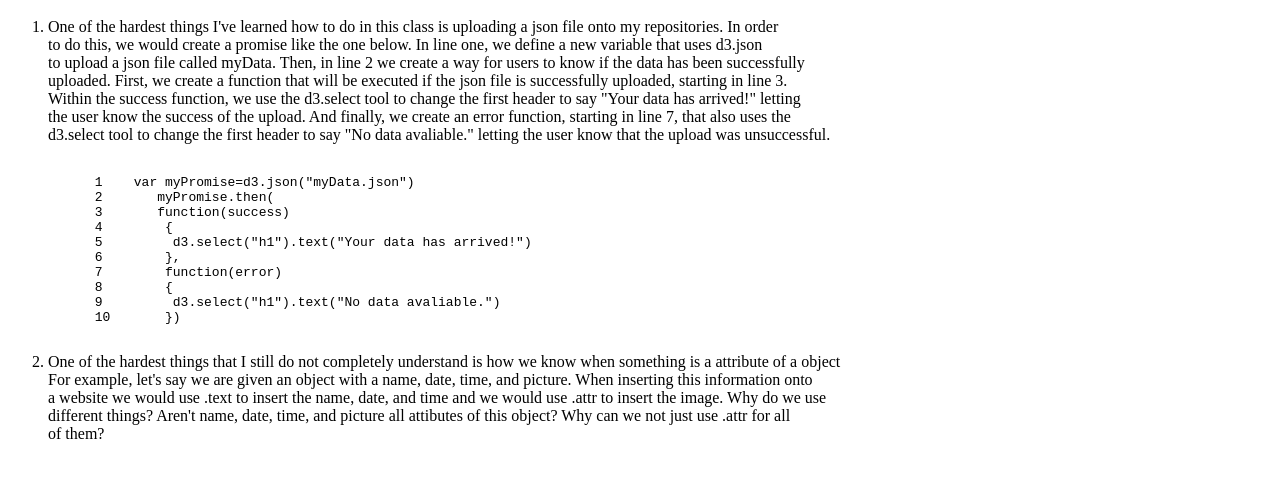
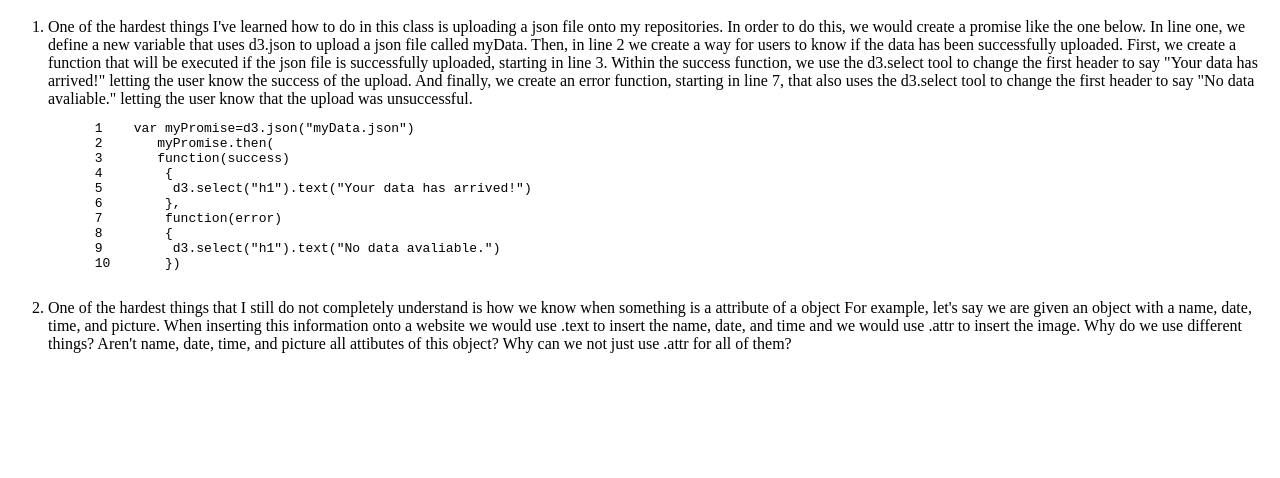
Before and after one commit to matherlyr/reflectionPrep, a plain HTML site: page index.html in a window 1280 px wide. Shown: the part 48-526 px from the top of the page. Drawn offline with Linux system fonts and the light colour scheme.

Commit message:
Update index.html

```diff
--- a/index.html
+++ b/index.html
@@ -2,13 +2,13 @@
 <body>
 <h1>Refelction!</h1>
 <ol>
-  <li>One of the hardest things I've learned how to do in this class is uploading a json file onto my repositories. In order<br>
-        to do this, we would create a promise like the one below. In line one, we define a new variable that uses d3.json<br>
-        to upload a json file called myData. Then, in line 2 we create a way for users to know if the data has been successfully<br>
-        uploaded. First, we create a function that will be executed if the json file is successfully uploaded, starting in line 3.<br>
-        Within the success function, we use the d3.select tool to change the first header to say "Your data has arrived!" letting<br>
-        the user know the success of the upload. And finally, we create an error function, starting in line 7, that also uses the<br>
-        d3.select tool to change the first header to say "No data avaliable." letting the user know that the upload was unsuccessful.<br>
+  <li>One of the hardest things I've learned how to do in this class is uploading a json file onto my repositories. In order
+        to do this, we would create a promise like the one below. In line one, we define a new variable that uses d3.json
+        to upload a json file called myData. Then, in line 2 we create a way for users to know if the data has been successfully
+        uploaded. First, we create a function that will be executed if the json file is successfully uploaded, starting in line 3.
+        Within the success function, we use the d3.select tool to change the first header to say "Your data has arrived!" letting
+        the user know the success of the upload. And finally, we create an error function, starting in line 7, that also uses the
+        d3.select tool to change the first header to say "No data avaliable." letting the user know that the upload was unsuccessful.
       <br>
       <pre>
       1    var myPromise=d3.json("myData.json")
@@ -23,10 +23,10 @@
       10       })
       </pre>
   </li>
-  <li>One of the hardest things that I still do not completely understand is how we know when something is a attribute of a object<br>
-        For example, let's say we are given an object with a name, date, time, and picture. When inserting this information onto<br>
-        a website we would use .text to insert the name, date, and time and we would use .attr to insert the image. Why do we use<br>
-        different things? Aren't name, date, time, and picture all attibutes of this object? Why can we not just use .attr for all<br>
+  <li>One of the hardest things that I still do not completely understand is how we know when something is a attribute of a object
+        For example, let's say we are given an object with a name, date, time, and picture. When inserting this information onto
+        a website we would use .text to insert the name, date, and time and we would use .attr to insert the image. Why do we use
+        different things? Aren't name, date, time, and picture all attibutes of this object? Why can we not just use .attr for all
         of them?
   </li>
 </ol>
```
